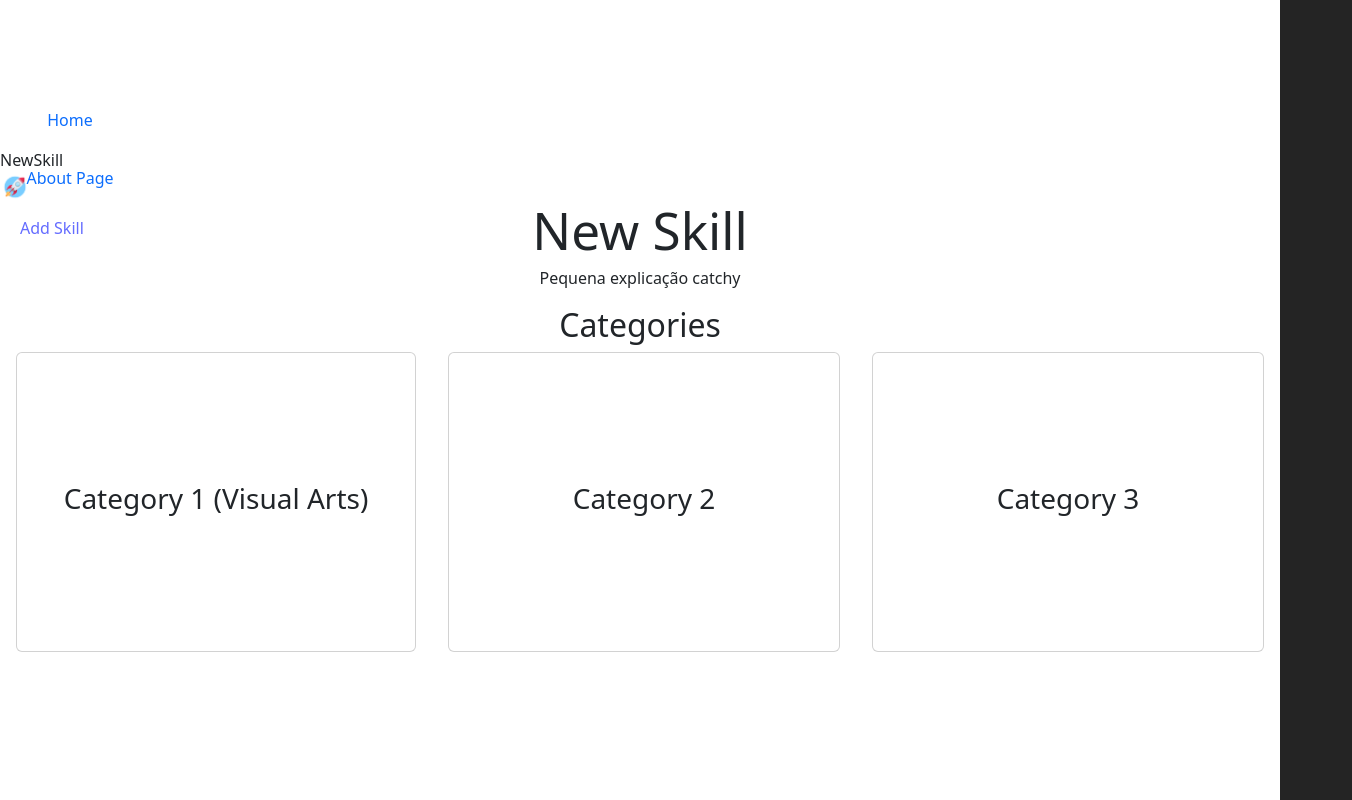
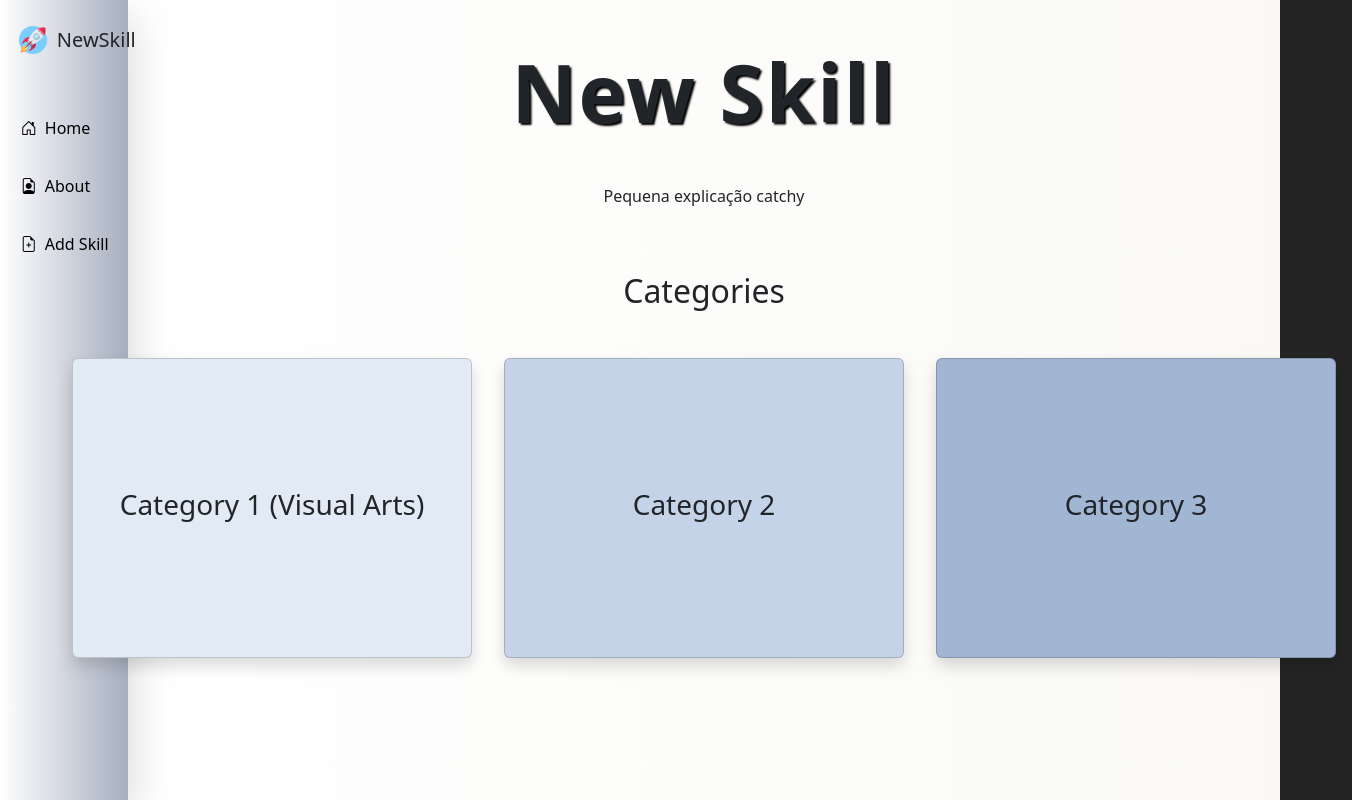
Before and after one commit to New-Skill-App/New-skill-app-2, a React (Vite) app in the folder new-skill-app-2/: page / in a window 1280 px wide. Shown: the whole page, 1352 px wide, since content can reach past the window. Built offline with nearby package versions, Linux system fonts and the light colour scheme.

Commit message:
finished first version of homepage layout

```diff
--- a/new-skill-app-2/index.html
+++ b/new-skill-app-2/index.html
@@ -7,6 +7,7 @@
     <title>New Skill</title>
 
     <link href="https://cdn.jsdelivr.net/npm/bootstrap@5.3.3/dist/css/bootstrap.min.css" rel="stylesheet" integrity="sha384-QWTKZyjpPEjISv5WaRU9OFeRpok6YctnYmDr5pNlyT2bRjXh0JMhjY6hW+ALEwIH" crossorigin="anonymous">
+    <link rel="stylesheet" href="https://cdn.jsdelivr.net/npm/bootstrap-icons/font/bootstrap-icons.css">
   </head>
   <body>
     <div id="root"></div>
--- a/new-skill-app-2/src/App.jsx
+++ b/new-skill-app-2/src/App.jsx
@@ -14,24 +14,24 @@ function App() {
   const dataLinkVisualArts = "https://skills-visual-arts-default-rtdb.europe-west1.firebasedatabase.app/skills";
 
   return (
-    <>
+    <div className="d-flex">
       <SideBar />
       <div className="Main">
         <Header id="header" />
 
         <Routes>
           <Route path="/" element={<HomePage />} />
-          <Route path="/visual-arts-page" element={<SkillsList dataLink={dataLinkVisualArts}/>} />
+          <Route path="/visual-arts-page" element={<SkillsList dataLink={dataLinkVisualArts} />} />
           <Route
             path="/visual-arts-page/skills/:skillId"
             element={<SkillDetailsPage dataLink={dataLinkVisualArts} basePath="/visual-arts-page" />}
           />
-          <Route path="/skills/create" element={<CreateSkill dataLink={dataLinkVisualArts}/>} />
+          <Route path="/skills/create" element={<CreateSkill dataLink={dataLinkVisualArts} />} />
           <Route path="/about-page" element={<AboutPage />} />
           <Route path="*" element={<NotFoundPage />} />
         </Routes>
       </div>
-    </>
+    </div>
   );
 }
 
--- a/new-skill-app-2/src/components/bars/Header.jsx
+++ b/new-skill-app-2/src/components/bars/Header.jsx
@@ -1,10 +1,15 @@
 function Header() {
-    return (
-      <div className="Header">
-        <span>{`NewSkill`}</span>
-        <img src="images/logo.png" className="logo" />
-      </div>
-    );
-  };
 
-  export default Header;
+  return (
+    <div className="d-flex flex-row position-fixed align-items-center" style={{ width: "100vw", top: "20px", marginLeft: "1vw"}}>
+
+      <img src="images/logo.png" className="logo" style={{ width: "40px", height:"auto"}} />
+
+      <h5 className="text-center  m-1">{`NewSkill`}</h5>
+
+
+    </div>
+  );
+};
+
+export default Header;
--- a/new-skill-app-2/src/components/bars/SideBar.jsx
+++ b/new-skill-app-2/src/components/bars/SideBar.jsx
@@ -3,22 +3,39 @@ import { Link, NavLink } from "react-router-dom";
 function SideBar() {
   return (
 
-    <div>
+    <aside
+      className="nav flex-column nav-underline position-fixed vh-100 shadow-lg"
+      style={{
+        width: "10vw",
+        top: "0px",
+        left: "0px",
+        background: "linear-gradient(to right, #FFFF, #A6AEBF)"
+      }}
+    >
 
-      <aside className="nav flex-column nav-underline position-fixed vh-100"  style={{ width: "100px", top: "100px", left: "20px" }}>
-
+      <div
+        className="d-flex flex-column"
+        style={{ paddingTop: "100px", marginLeft: "1vw" }}
+      >
         <NavLink to="/">
-          <a className="text-sm-center nav-link">Home</a>
+          <a className="nav-link py-3" style={{ color: "black" }}>
+            <i class="bi bi-house-door" style={{ margin: "8px" }}></i>
+            Home</a>
         </NavLink>
 
         <NavLink to="/about-page">
-          <a className="text-sm-center nav-link">About Page</a>
+          <a className="nav-link py-3" style={{ color: "black" }}>
+            <i class="bi bi-file-earmark-person" style={{ margin: "8px" }}></i>
+            About</a>
         </NavLink>
 
-        <Link to="/skills/create"><a>Add Skill</a></Link>
-      </aside>
-
-    </div>
+        <NavLink to="/skills/create">
+          <a className="nav-link py-3" style={{ color: "black" }}>
+            <i class="bi bi-file-earmark-plus" style={{ margin: "8px" }}></i>
+            Add Skill</a>
+        </NavLink>
+      </div>
+    </aside>
   );
 };
 
--- a/new-skill-app-2/src/components/pages/HomePage.jsx
+++ b/new-skill-app-2/src/components/pages/HomePage.jsx
@@ -2,44 +2,69 @@ import { Link, NavLink } from "react-router-dom"
 
 function HomePage() {
     return (
-        <div className="d-flex flex-column justify-content-center align-items-center vw-100">
+        <div
+            className="d-flex flex-column align-items-center vh-100 "
+            style={{
+                width: "90vw",
+                marginLeft: "10vw",
+                background: "linear-gradient(to right, #FFFFFF, #FAF9F6)"
+            }}
+        >
 
-            <div className="d-flex flex-column justify-content-center align-items-center vw-100">
-                <div className="text-center">
-                    <h1>New Skill</h1>
-                </div>
+            <div className=" d-flex flex-column align-items-center">
+                <h1
+                    className="m-5"
+                    style={{
+                        fontSize: "80px",
+                        fontWeight: "bold",
+                        textShadow: "2px 2px 2px #000000", letterSpacing: "2px"
+                    }}>
+                    New Skill
+                </h1>
 
-                <div className="d-flex flex-column justify-content-center align-items-center vw-100">
+
+                <div className="d-flex justify-content-center align-items-center">
                     <p className="text-center">Pequena explicação catchy</p>
                 </div>
             </div>
 
-            <h2>Categories</h2>
+            <h2 className="m-5">Categories</h2>
 
-            <div className="d-flex flex-row justify-content-center align-items-center vw-100">
 
+            <div className=" d-flex flex-row justify-content-center align-items-center">
                 <NavLink to="/visual-arts-page">
 
-                    <div className="card justify-content-center align-items-center mx-3" style={{ width: "400px", height: "300px" }}>
-
+                    <div
+                        className="card justify-content-center align-items-center mx-3 shadow rounded mb-3" style={{
+                            width: "400px",
+                            height: "300px",
+                            backgroundColor: "#E2EBF5"
+                        }}>
                         <h3>Category 1 (Visual Arts)</h3>
-
                     </div>
                 </NavLink>
 
-                <div className="card justify-content-center align-items-center mx-3" style={{ width: "400px", height: "300px" }}>
+                <div
+                    className="card justify-content-center align-items-center mx-3 shadow rounded mb-3"
+                    style={{
+                        width: "400px",
+                        height: "300px",
+                        backgroundColor: "#C5D3E8"
+                    }}>
                     <h3>Category 2</h3>
-
                 </div>
 
-                <div className="card justify-content-center align-items-center mx-3" style={{ width: "400px", height: "300px" }}>
+                <div
+                    className="card justify-content-center align-items-center mx-3 shadow rounded mb-3"
+                    style={{
+                        width: "400px",
+                        height: "300px",
+                        backgroundColor: "#A1B6D2"
+                    }}>
                     <h3>Category 3</h3>
                 </div>
-
             </div>
-
         </div >
     )
 }
-
 export default HomePage
```
